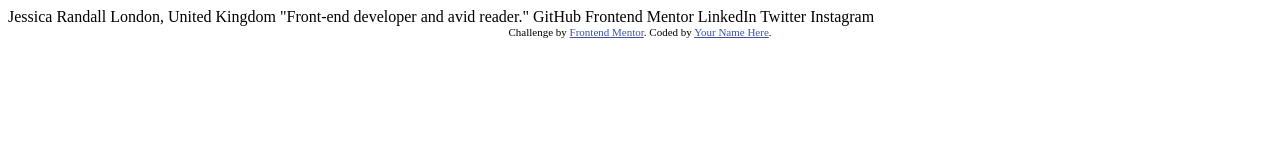
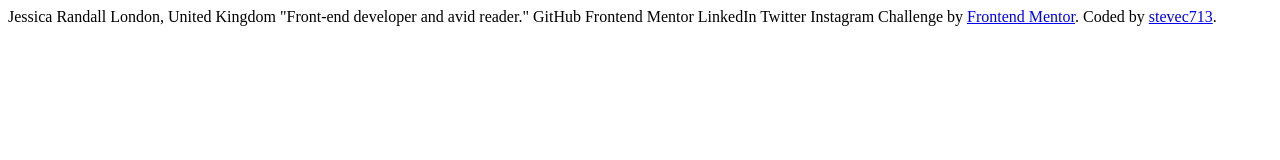
Before and after one commit to stevec713/Frontend-Mentor_social-links, a plain HTML site: page index.html in a window 1280 px wide. Drawn offline with Linux system fonts and the light colour scheme.

Commit message:
Finished head and file setup

```diff
--- a/index.html
+++ b/index.html
@@ -2,17 +2,12 @@
 <html lang="en">
   <head>
     <meta charset="UTF-8">
+    <meta name="author" content="stevec713">
     <meta name="viewport" content="width=device-width, initial-scale=1.0"> <!-- displays site properly based on user's device -->
-
-  <link rel="icon" type="image/png" sizes="32x32" href="./assets/images/favicon-32x32.png">
-
     <title>Frontend Mentor | Social links profile</title>
-
-  <!-- Feel free to remove these styles or customise in your own stylesheet 👍 -->
-  <style>
-    .attribution { font-size: 11px; text-align: center; }
-    .attribution a { color: hsl(228, 45%, 44%); }
-  </style>
+    <link rel="stylesheet" src="styles.css">
+    <link rel="shortcut icon" href="assets/images/favicon.ico" type="image/x-icon">
+    <link rel="icon" href="assets/images/favicon.ico" type="image/x-icon">
   </head>
   <body>
 
@@ -26,9 +21,9 @@
     Twitter
     Instagram
 
-  <div class="attribution">
+
       Challenge by <a href="https://www.frontendmentor.io?ref=challenge" target="_blank">Frontend Mentor</a>.
-    Coded by <a href="#">Your Name Here</a>.
-  </div>
+      Coded by <a href="#">stevec713</a>.
+
   </body>
 </html>
```
Also changed, not shown: assets/fonts/Inter-VariableFont_slnt,wght.ttf (added), assets/fonts/OFL.txt (added), assets/fonts/README.txt (added), assets/fonts/static/Inter-Bold.ttf (added), assets/fonts/static/Inter-Regular.ttf (added), assets/fonts/static/Inter-SemiBold.ttf (added), assets/images/avatar-jessica.jpeg (added), assets/images/favicon-32x32.png (added), assets/images/favicon.ico (added), design/active-states.jpg (added), design/desktop-preview.jpg (added), design/destkop-design.jpg (added), design/mobile-design.jpg (added), styles.css (added). Lines whose indentation alone changed are shown as unchanged.
